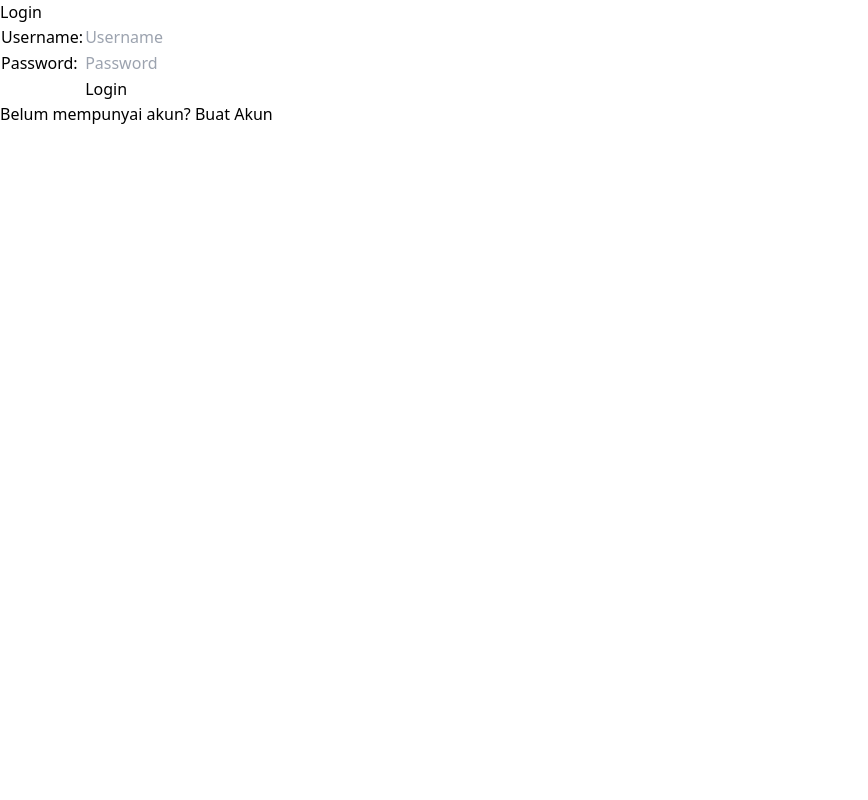
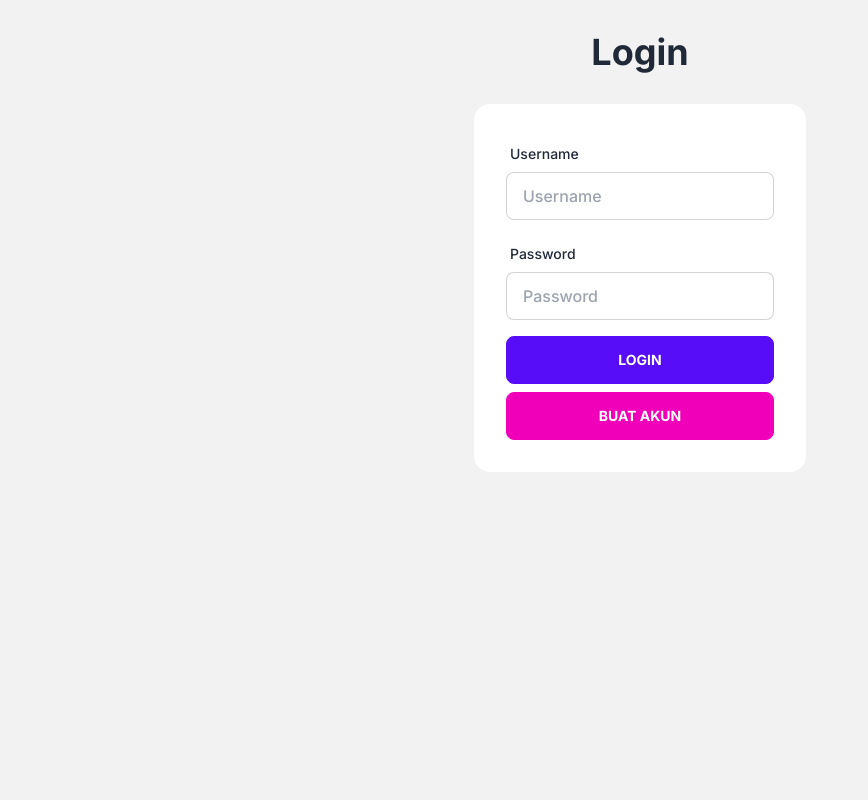
Before and after one commit to rorre/pbp-assignment, a Django app: page /todolist/login/ in a window 1280 px wide. Shown: the whole page, without its empty margins (0-868 px from the left). Run offline with Django 4.2, Linux system fonts and the light colour scheme; some libraries are stand-ins or nearby versions.

Commit message:
Add login design

```diff
--- a/static/css/style.css
+++ b/static/css/style.css
@@ -0,0 +1,3 @@
+html {
+  font-family: 'Inter', sans-serif !important;
+}
--- a/templates/base.html
+++ b/templates/base.html
@@ -6,12 +6,18 @@
   <meta charset="UTF-8">
   <meta name="viewport" content="width=device-width, initial-scale=1.0">
   <link rel="stylesheet" href="{% static 'css/style.css' %}">
+  <link href="https://cdn.jsdelivr.net/npm/daisyui@2.31.0/dist/full.css" rel="stylesheet" type="text/css" />
   <script src="https://cdn.tailwindcss.com"></script>
+
+  <link rel="preconnect" href="https://fonts.googleapis.com">
+  <link rel="preconnect" href="https://fonts.gstatic.com" crossorigin>
+  <link href="https://fonts.googleapis.com/css2?family=Inter:wght@300;500;700&display=swap" rel="stylesheet">
+
   {% block meta %}
   {% endblock meta %}
 </head>
 
-<body>
+<body class="bg-base-200 w-full min-h-screen">
   {% block content %}
   {% endblock content %}
 </body>
--- a/todolist/templates/login.html
+++ b/todolist/templates/login.html
@@ -6,40 +6,49 @@
 
 {% block content %}
 
-<div class="login">
+<div class="mx-auto container flex flex-col gap-4 pt-8">
 
-  <h1>Login</h1>
+  <h1 class="text-4xl font-bold text-center">Login</h1>
 
-  <form method="POST" action="">
+  <div class="rounded-lg p-4 flex flex-col gap-4 mx-auto">
+    <div class="card p-8 gap-2 bg-base-100">
+      <form method="POST" class="flex flex-col gap-4" action="">
         {% csrf_token %}
-    <table>
-      <tr>
-        <td>Username: </td>
-        <td><input type="text" name="username" placeholder="Username"></td>
-      </tr>
 
-      <tr>
-        <td>Password: </td>
-        <td><input type="password" name="password" placeholder="Password"></td>
-      </tr>
+        <div class="form-control w-full max-w-xs">
+          <label class="label">
+            <span class="label-text">Username</span>
+          </label>
+          <input type="text" placeholder="Username" name="username" class="input input-bordered w-full max-w-xs" />
+        </div>
 
-      <tr>
-        <td></td>
-        <td><input type="submit" value="Login"></td>
-      </tr>
-    </table>
+        <div class="form-control w-full max-w-xs">
+          <label class="label">
+            <span class="label-text">Password</span>
+          </label>
+          <input type="password" placeholder="Password" name="password" class="input input-bordered w-full max-w-xs" />
+        </div>
+
+        <button class="btn btn-primary">Login</button>
       </form>
 
+      <a class="btn btn-secondary" href="{% url 'todolist:register' %}">Buat Akun</a>
+    </div>
+
     {% if messages %}
-  <ul class="msg">
+    <div class="card bg-error text-error-content bg-base-100">
+      <div class="card-body">
+        <h2 class="card-title">Error</h2>
+        <ul class="pl-4 list-disc">
           {% for message in messages %}
           <li>{{ message }}</li>
           {% endfor %}
         </ul>
+      </div>
+    </div>
     {% endif %}
 
-  Belum mempunyai akun? <a href="{% url 'todolist:register' %}">Buat Akun</a>
-
+  </div>
 </div>
 
 {% endblock content %}
```
Lines whose indentation alone changed are shown as unchanged.
